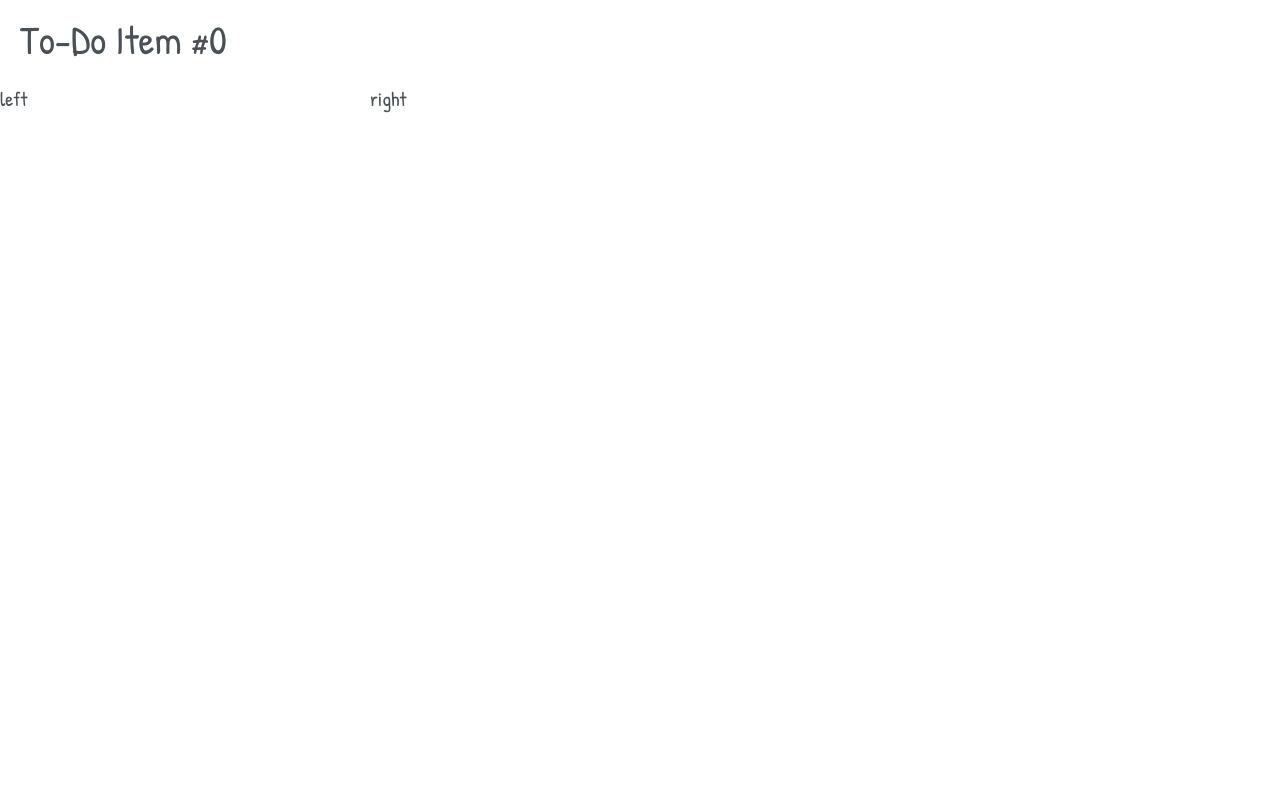
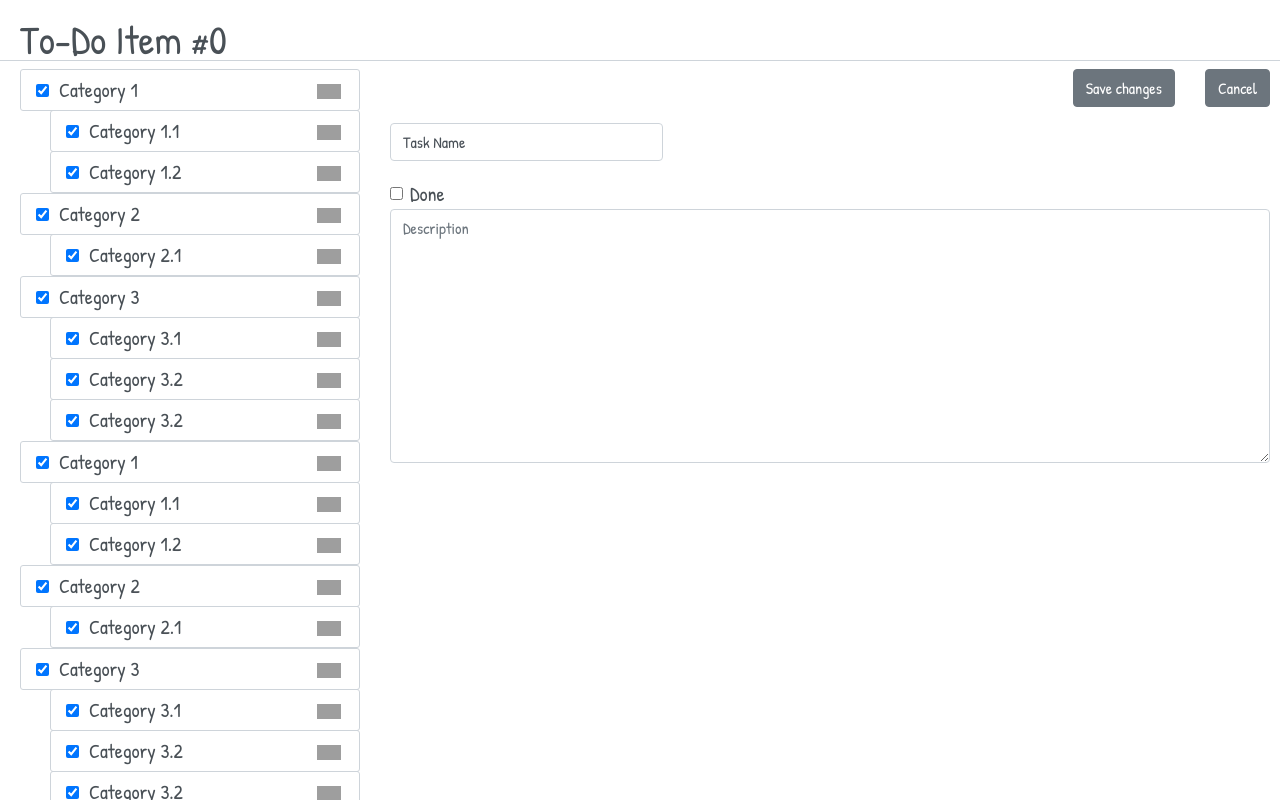
Before and after one commit to serjilyashenko/redux-tasks, a React app: page /tasks/0 in a window 1280 px wide. Built offline with nearby package versions, Linux system fonts and the light colour scheme; grey boxes are pictures that could not be loaded.

Commit message:
Edit Todo html

```diff
--- a/src/components/TaskPage.jsx
+++ b/src/components/TaskPage.jsx
@@ -1,6 +1,7 @@
 /* eslint-disable */
 import React from 'react';
 import PropTypes from 'prop-types';
+import { Link } from 'react-router-dom';
 
 const TaskPageHeader = ({ id }) => (
   <div className="grid-page__header">
@@ -12,12 +13,123 @@ const TaskPageHeader = ({ id }) => (
   </div>
 );
 
+const Category = ({ id, children }) => (
+  <div className="tree-group">
+    <div className="tree-group__row">
+      <Link className="tree-group__row-link" to={`/categories/${id}`} href={`/categories/${id}`}>
+        <input name="" type="checkbox" checked onChange={() => {}} />
+        Category {id}
+      </Link>
+      <div className="tree-group__row-actions">
+        <span className="glyphicon glyphicon__forward" />
+      </div>
+    </div>
+    <div className="tree-list">{children}</div>
+  </div>
+);
+
+const Categories = () => (
+  <div className="tree">
+    <Category id="1">
+      <Category id="1.1" />
+      <Category id="1.2" />
+    </Category>
+    <Category id="2">
+      <Category id="2.1" />
+    </Category>
+    <Category id="3">
+      <Category id="3.1" />
+      <Category id="3.2" />
+      <Category id="3.2" />
+    </Category>
+    <Category id="1">
+      <Category id="1.1" />
+      <Category id="1.2" />
+    </Category>
+    <Category id="2">
+      <Category id="2.1" />
+    </Category>
+    <Category id="3">
+      <Category id="3.1" />
+      <Category id="3.2" />
+      <Category id="3.2" />
+    </Category>
+    <Category id="1">
+      <Category id="1.1" />
+      <Category id="1.2" />
+    </Category>
+    <Category id="2">
+      <Category id="2.1" />
+    </Category>
+    <Category id="3">
+      <Category id="3.1" />
+      <Category id="3.2" />
+      <Category id="3.2" />
+    </Category>
+  </div>
+);
+
+const TaskEdit = () => (
+  <form>
+    <div className="form-group">
+      <div className="column-area__container">
+        <div className="column-area_right">
+          <div className="inline-control">
+            <button type="button" className="btn btn-secondary inline-control">
+              Save changes
+            </button>
+          </div>
+          <div className="inline-control">
+            <button type="button" className="btn btn-secondary inline-control">
+              Cancel
+            </button>
+          </div>
+        </div>
+      </div>
+    </div>
+    <div className="form-group">
+      <div className="row">
+        <div className="col-4">
+          <input
+            type=""
+            className="form-control"
+            placeholder=""
+            value="Task Name"
+            onChange={() => {}}
+          />
+        </div>
+      </div>
+    </div>
+    <div className="form-check inline-control inline-control_checkbox">
+      <label className="form-check-label">
+        <input type="checkbox" className="form-check-input" />
+        Done
+      </label>
+    </div>
+    <div className="form-group">
+      <textarea className="form-control" rows="10" placeholder="Description" />
+    </div>
+  </form>
+);
+
 const TaskPage = ({ id }) => (
   <div className="grid-page">
     <TaskPageHeader id={id} />
     <div className="grid-page__body">
-      <div className="grid-page__body-left">left</div>
-      <div className="grid-page__body-center">right</div>
+      <div className="grid-page__body-left">
+        <div className="scrollable-container">
+          <div className="scrollable-container__content scrollable-container__content_left">
+            <Categories />
+          </div>
+        </div>
+      </div>
+      <div className="grid-page__body-center">
+        <div className="scrollable-container">
+          <div className="scrollable-container__content scrollable-container__content_left">
+            <TaskEdit />
+          </div>
+        </div>
+      </div>
     </div>
   </div>
 );
--- a/src/containers/CategoryPageContainer.jsx
+++ b/src/containers/CategoryPageContainer.jsx
@@ -29,11 +29,13 @@ const RoutingLinks = () => (
 
 const Search = () => (
   <div>
-    <div className="filter-item filter-item_checkbox">
-      <input name="" type="checkbox" checked onChange={() => {}} />
-      <span>Show done</span>
+    <div className="inline-control inline-control_checkbox">
+      <label className="form-check-label">
+        <input type="checkbox" className="form-check-input" />
+        Show done
+      </label>
     </div>
-    <div className="filter-item">
+    <div className="inline-control">
       <form className="input-group" onSubmit={() => {}}>
         <input
           name="add-category"
--- a/src/index.scss
+++ b/src/index.scss
@@ -57,11 +57,11 @@ body {
   flex-direction: column;
 
   &__header {
-    border-bottom: 1px solid #ced4da;
     padding: 20px 20px 40px;
   }
 
   &__content {
+    border-top: 1px solid #ced4da;
     overflow-y: scroll;
     height: 100%;
     padding: 8px 20px;
@@ -125,14 +125,14 @@ body {
   vertical-align: middle;
   margin: 0 1px 0 4px;
 
+  &:hover {
+    margin: 0 0 0 3px;
+    width: 17px;
+    height: 17px;
+  }
+
   &__add {
     background: url('/static/images/glyphicons-191-plus-sign.png') no-repeat center center /cover;
-
-    &:hover {
-      margin: 0 0 0 3px;
-      width: 17px;
-      height: 17px;
-    }
   }
 
   &__edit {
@@ -143,17 +143,21 @@ body {
     &:hover {
       margin: 0 0 0 2px;
       width: 19px;
-      height: 17px;
     }
   }
 
   &__delete {
     background: url('/static/images/glyphicons-198-remove-circle.png') no-repeat center center /cover;
+  }
+
+  &__forward {
+    margin: 0 3px 0 3px;
+    width: 24px;
+    background: url('/static/images/glyphicons-381-message-forward.png') no-repeat center center /cover;
 
     &:hover {
-      margin: 0 0 0 3px;
-      width: 17px;
-      height: 17px;
+      margin: 0 0 0 0;
+      width: 30px;
     }
   }
 }
@@ -203,18 +207,18 @@ body {
   }
 }
 
-.filter-item {
+.inline-control {
   position: relative;
   display: inline-block;
   vertical-align: middle;
-  padding-right: 30px;
+  margin-right: 30px;
 
   &_checkbox input[type='checkbox'] {
-    margin-right: 10px;
+    margin-top: 8px;
   }
 
   &:last-child {
-    padding-right: 0;
+    margin-right: 0;
   }
 }
 
```
Also changed, not shown: src/static/images/glyphicons-381-message-forward.png (added).
